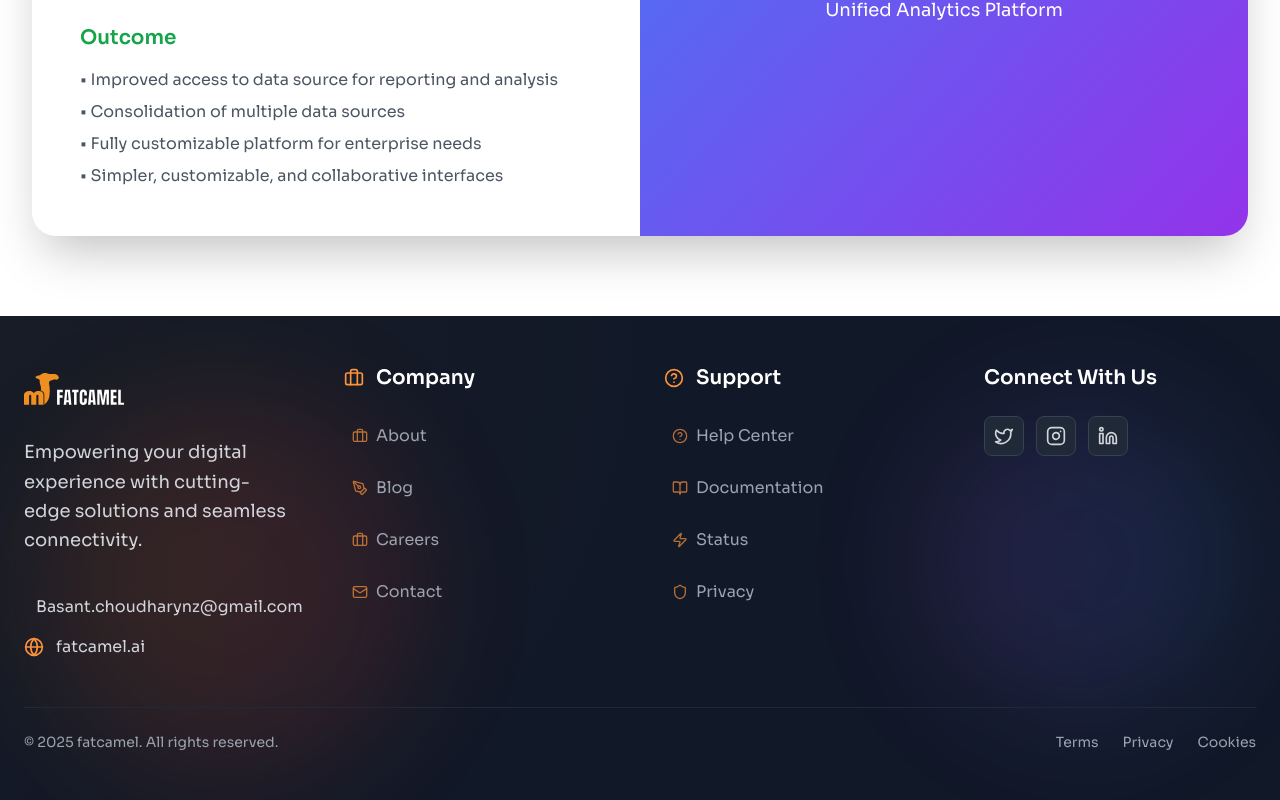
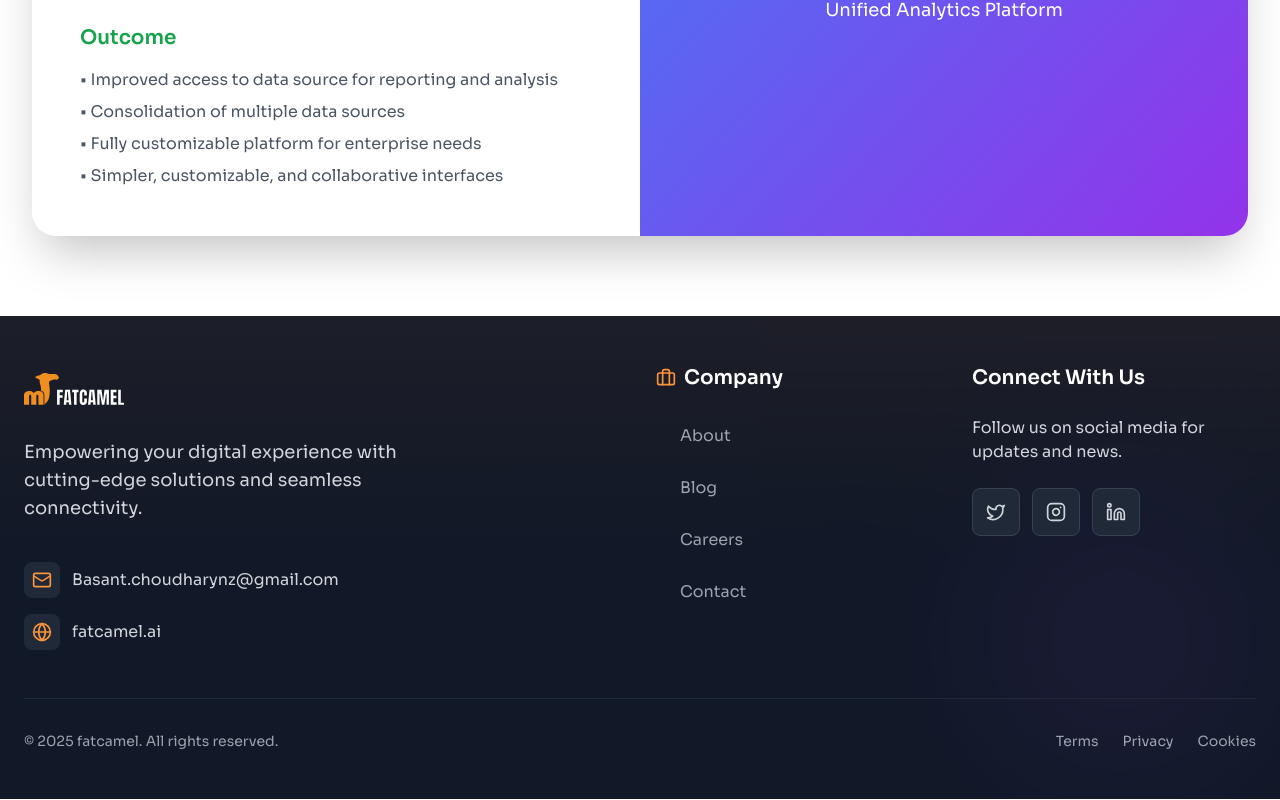
Before and after one commit to Arbaj78/coolguz, a React (Vite) app: page /#/RetailConsumer in a window 1280 px wide. Shown: the part 4102-4902 px from the top of the page. Built offline with nearby package versions, Linux system fonts and the light colour scheme.

Commit message:
update footer

```diff
--- a/src/components/Footer.jsx
+++ b/src/components/Footer.jsx
@@ -1,24 +1,15 @@
 import React, { useState, useEffect } from 'react';
 import { Link } from 'react-router-dom';
-import { Mail, Twitter, Instagram, Linkedin, Globe, HelpCircle, Shield, BookOpen, Zap, Briefcase, PenTool, ArrowUp } from 'lucide-react';
+import { Mail, Twitter, Instagram, Linkedin, Globe, Briefcase, PenTool, ArrowUp } from 'lucide-react';
 import logo from "../assets/logo-white.svg";
 
 const Footer = () => {
-  const [mousePosition, setMousePosition] = useState({ x: 0, y: 0 });
   const [isVisible, setIsVisible] = useState(false);
 
   useEffect(() => {
     const timer = setTimeout(() => setIsVisible(true), 100);
     return () => clearTimeout(timer);
   }, []);
-
-  const handleMouseMove = (e) => {
-    const rect = e.currentTarget.getBoundingClientRect();
-    setMousePosition({
-      x: e.clientX - rect.left,
-      y: e.clientY - rect.top,
-    });
-  };
 
   const scrollToTop = () => {
     window.scrollTo({ top: 0, behavior: 'smooth' });
@@ -27,22 +18,11 @@ const Footer = () => {
   const footerSections = [
     {
       title: "Company",
-      icon: <Briefcase className="w-5 h-5" />,
       links: [
-        { name: "About", icon: <Briefcase className="w-4 h-4" />, href: "/about" },
-        { name: "Blog", icon: <PenTool className="w-4 h-4" />, href: "/blog" },
-        { name: "Careers", icon: <Briefcase className="w-4 h-4" /> },
-        { name: "Contact", icon: <Mail className="w-4 h-4" />, href: "/contact" }
-      ]
-    },
-    {
-      title: "Support",
-      icon: <HelpCircle className="w-5 h-5" />,
-      links: [
-        { name: "Help Center", icon: <HelpCircle className="w-4 h-4" /> },
-        { name: "Documentation", icon: <BookOpen className="w-4 h-4" /> },
-        { name: "Status", icon: <Zap className="w-4 h-4" /> },
-        { name: "Privacy", icon: <Shield className="w-4 h-4" /> }
+        { name: "About", href: "/about" },
+        { name: "Blog", href: "/blog" },
+        { name: "Careers", href: "/careers" },
+        { name: "Contact", href: "/contact" }
       ]
     }
   ];
@@ -54,20 +34,11 @@ const Footer = () => {
   ];
 
   return (
-    <footer
-      className="relative bg-gray-900 text-white overflow-hidden"
-      onMouseMove={handleMouseMove}
-    >
-      {/* Dynamic Background */}
-      <div className="absolute inset-0">
-        <div className="absolute inset-0 opacity-10">
-          <div className="absolute inset-0" style={{
-            backgroundImage: `radial-gradient(circle at ${mousePosition.x}px ${mousePosition.y}px, rgba(255,165,0,0.3) 0%, transparent 50%)`,
-            transition: 'background-image 0.3s ease'
-          }}></div>
-        </div>
-        <div className="absolute top-20 left-10 w-96 h-96 bg-gradient-to-r from-orange-500/20 to-red-500/20 rounded-full blur-3xl animate-pulse"></div>
-        <div className="absolute bottom-20 right-10 w-80 h-80 bg-gradient-to-r from-purple-500/20 to-blue-500/20 rounded-full blur-3xl animate-pulse delay-1000"></div>
+    <footer className="relative bg-gray-900 text-white overflow-hidden">
+      {/* Background Elements */}
+      <div className="absolute inset-0 opacity-5">
+        <div className="absolute top-0 left-0 w-full h-1/2 bg-gradient-to-b from-orange-400 to-transparent"></div>
+        <div className="absolute bottom-0 right-0 w-80 h-80 bg-purple-500 rounded-full blur-3xl"></div>
       </div>
 
       {/* Main Content */}
@@ -75,12 +46,11 @@ const Footer = () => {
         isVisible ? 'translate-y-0 opacity-100' : 'translate-y-10 opacity-0'
       }`}>
 
-        {/* Grid Layout */}
-        <div className="grid grid-cols-1 md:grid-cols-2 lg:grid-cols-4 gap-12 mb-12">
+        <div className="grid grid-cols-1 md:grid-cols-4 gap-8 mb-12">
 
           {/* Brand Info */}
-          <div className="space-y-6">
-            <div className="flex items-center gap-3">
+          <div className="md:col-span-2 space-y-6">
+            <div className="flex items-center gap-3 mb-4">
               <img
                 src={logo}
                 alt="Logo"
@@ -88,20 +58,24 @@ const Footer = () => {
               />
             </div>
 
-            <p className="text-gray-300 text-lg leading-relaxed">
+            <p className="text-gray-300 text-lg max-w-md">
               Empowering your digital experience with cutting-edge solutions and seamless connectivity.
             </p>
 
             {/* Contact Info */}
             <div className="space-y-4 pt-4">
               <a href="mailto:Basant.choudharynz@gmail.com" className="flex items-center space-x-3 group">
-                <Mail className="w-5 h-5 text-orange-400 group-hover:scale-110 transition-all duration-300" />
+                <div className="p-2 bg-gray-800 rounded-lg group-hover:bg-orange-500 transition-colors duration-300">
+                  <Mail className="w-5 h-5 text-orange-400 group-hover:text-white transition-colors duration-300" />
+                </div>
                 <span className="text-gray-300 group-hover:text-white transition-colors duration-300">
                   Basant.choudharynz@gmail.com
                 </span>
               </a>
               <a href="https://fatcamel.ai" target="_blank" rel="noopener noreferrer" className="flex items-center space-x-3 group">
-                <Globe className="w-5 h-5 text-orange-400 group-hover:scale-110 transition-all duration-300" />
+                <div className="p-2 bg-gray-800 rounded-lg group-hover:bg-orange-500 transition-colors duration-300">
+                  <Globe className="w-5 h-5 text-orange-400 group-hover:text-white transition-colors duration-300" />
+                </div>
                 <span className="text-gray-300 group-hover:text-white transition-colors duration-300">
                   fatcamel.ai
                 </span>
@@ -109,34 +83,31 @@ const Footer = () => {
             </div>
           </div>
 
-          {/* Footer Sections */}
-          {footerSections.map((section, sectionIndex) => (
-            <div key={sectionIndex} className="space-y-6">
-              <div className="flex items-center gap-3">
-                <div className="text-orange-400">{section.icon}</div>
-                <h3 className="text-xl font-bold text-white">{section.title}</h3>
-              </div>
+          {/* Company Links */}
+          <div className="space-y-6">
+            <h3 className="text-xl font-bold text-white flex items-center gap-2">
+              <Briefcase className="w-5 h-5 text-orange-400" />
+              Company
+            </h3>
             <ul className="space-y-3">
-                {section.links.map((link, linkIndex) => (
-                  <li key={linkIndex}>
+              {footerSections[0].links.map((link, index) => (
+                <li key={index}>
                   <Link
-                      to={link.href || "#"}
+                    to={link.href}
                     className="text-gray-400 hover:text-white transition-colors duration-300 flex items-center gap-2 group p-2 rounded-lg hover:bg-gray-800/30"
                   >
-                      <span className="text-orange-400 opacity-70 group-hover:opacity-100 transition-opacity duration-300">
-                        {link.icon}
-                      </span>
+                    <span className="w-2 h-2 bg-orange-400 rounded-full opacity-0 group-hover:opacity-100 transition-opacity duration-300"></span>
                     {link.name}
                   </Link>
                 </li>
               ))}
             </ul>
           </div>
-          ))}
 
           {/* Social Media */}
           <div className="space-y-6">
             <h3 className="text-xl font-bold text-white">Connect With Us</h3>
+            <p className="text-gray-300">Follow us on social media for updates and news.</p>
             <div className="flex space-x-3">
               {socialIcons.map(({ Icon, color, name, link }) => (
                 <a
@@ -144,9 +115,9 @@ const Footer = () => {
                   href={link}
                   target="_blank"
                   rel="noopener noreferrer"
-                  className={`w-10 h-10 bg-gray-800 rounded-lg flex items-center justify-center cursor-pointer transform transition-all duration-300 hover:scale-110 hover:-translate-y-1 ${color} group border border-gray-700 hover:border-transparent`}
+                  className={`w-12 h-12 bg-gray-800 rounded-lg flex items-center justify-center cursor-pointer transform transition-all duration-300 hover:scale-110 ${color} group border border-gray-700 hover:border-transparent`}
                 >
-                  <Icon className="w-5 h-5 text-gray-300 group-hover:text-white group-hover:rotate-12 transition-all duration-300" />
+                  <Icon className="w-5 h-5 text-gray-300 group-hover:text-white transition-colors duration-300" />
                 </a>
               ))}
             </div>
@@ -154,7 +125,7 @@ const Footer = () => {
         </div>
 
         {/* Bottom Footer */}
-        <div className="pt-6 border-t border-gray-800 flex flex-col md:flex-row items-center justify-between">
+        <div className="pt-8 border-t border-gray-800 flex flex-col md:flex-row items-center justify-between">
           <p className="text-gray-400 text-sm">
             © {new Date().getFullYear()} fatcamel. All rights reserved.
           </p>
--- a/src/components/Review.jsx
+++ b/src/components/Review.jsx
@@ -55,9 +55,7 @@ export default function TrustedPlatforms() {
     };
   }, []);
 
-  const handleLogoClick = (rating) => {
-    alert(`Average rating on this platform: ${rating}`);
-  };
+
 
   const handleImageError = (e, fallback) => {
     e.target.src = fallback;
```
Lines whose indentation alone changed are shown as unchanged.
